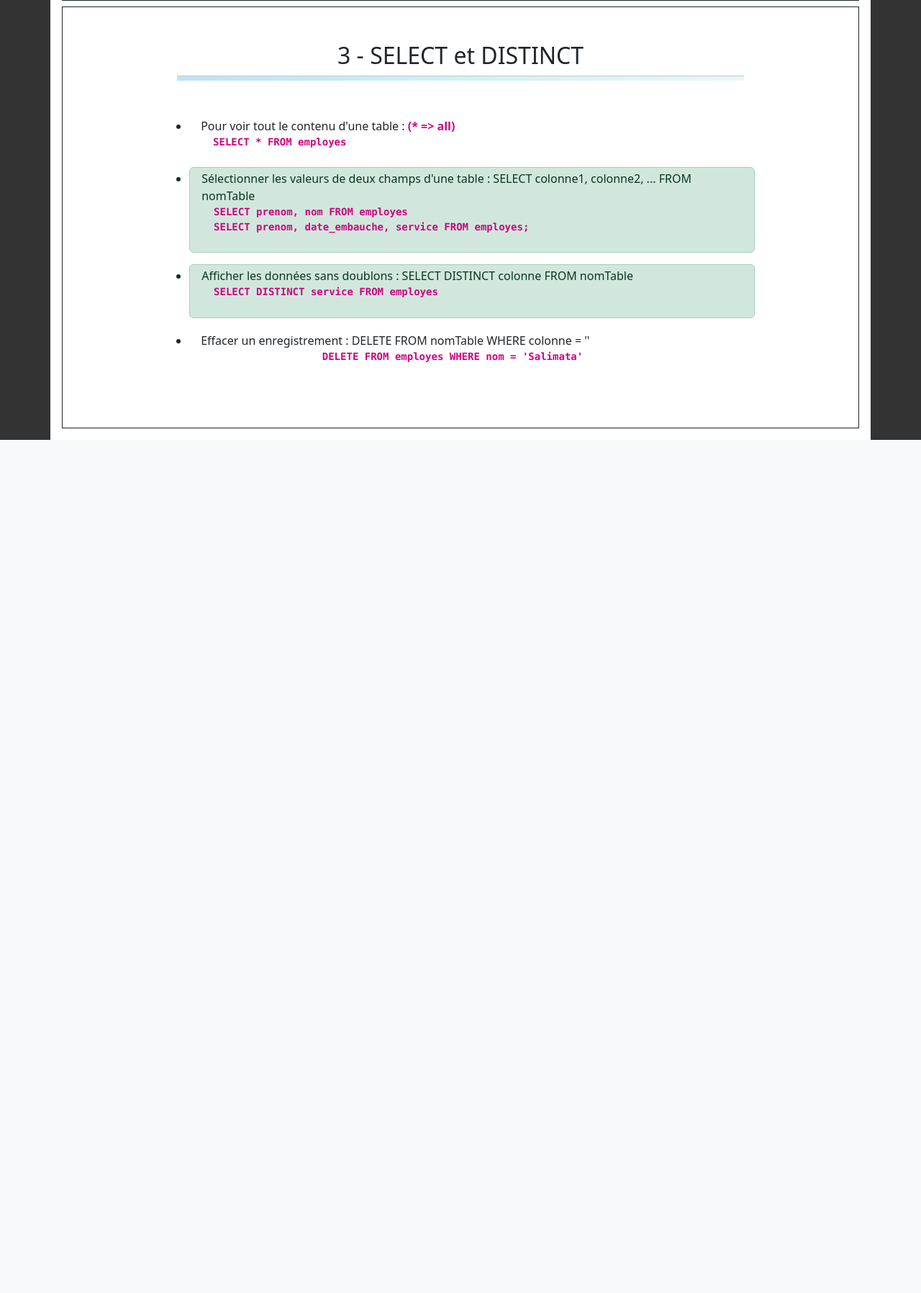
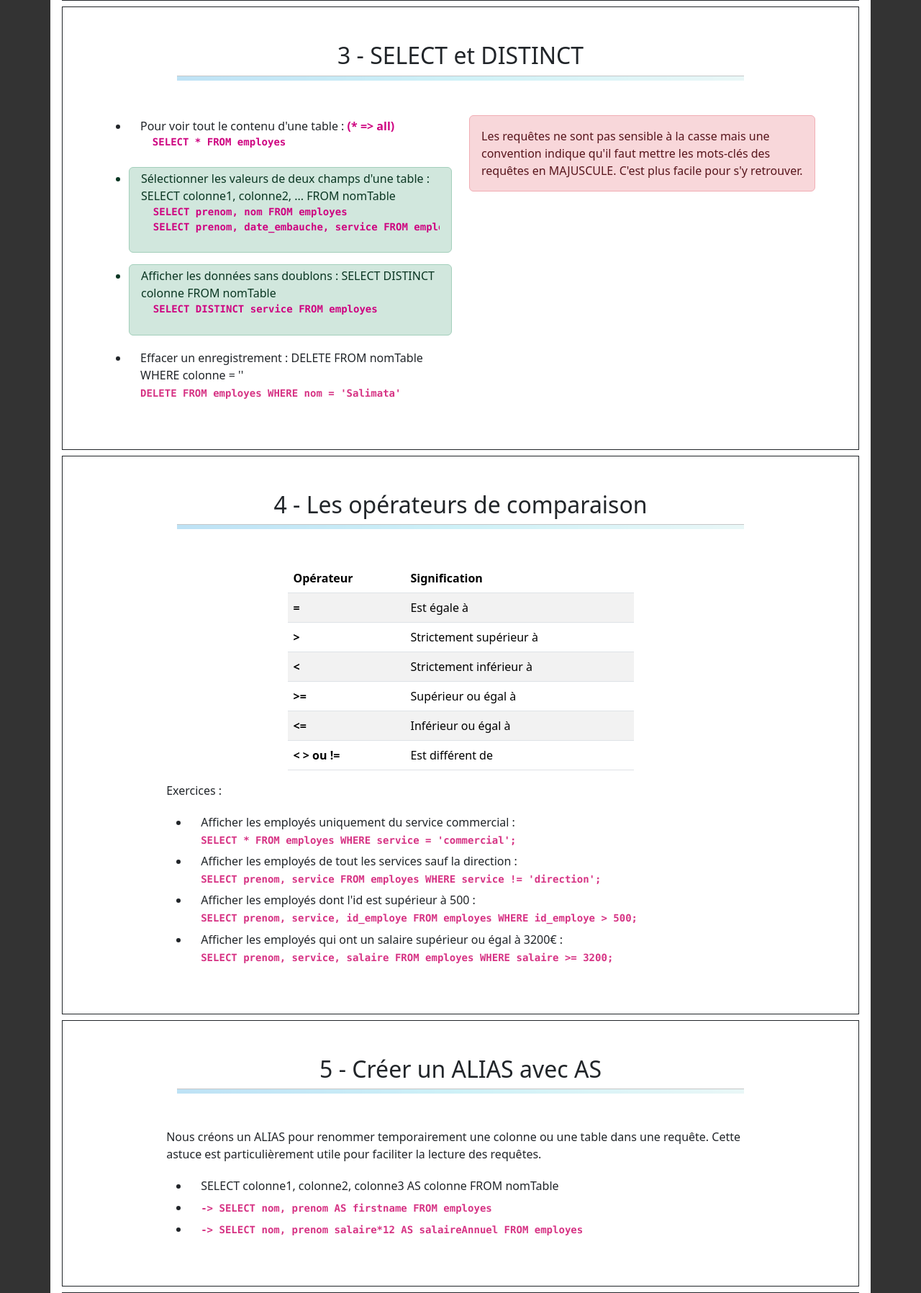
Before and after one commit to Axel-Gransart/10MentionWeb_Back, a PHP site: page /clause_sql.html in a window 1280 px wide. Shown: the part 1563-3359 px from the top of the page at 72% size. Before the commit the page ends 2174 px from the top, so only its background shows below. Run offline with PHP 8.4, Linux system fonts and the light colour scheme.

Commit message:
avance dossier SQL

```diff
--- a/01_SQL/clause_sql.html
+++ b/01_SQL/clause_sql.html
@@ -1,28 +1,32 @@
 <!doctype html>
 <html lang="fr">
+
 <head>
   <!-- Required meta tags -->
   <meta charset="utf-8" />
   <meta name="viewport" content="width=device-width, initial-scale=1, shrink-to-fit=no" />
   <!-- Bootstrap CSS v5.2.1 -->
-    <link href="https://cdn.jsdelivr.net/npm/bootstrap@5.3.2/dist/css/bootstrap.min.css" rel="stylesheet" integrity="sha384-T3c6CoIi6uLrA9TneNEoa7RxnatzjcDSCmG1MXxSR1GAsXEV/Dwwykc2MPK8M2HN" crossorigin="anonymous" />
+  <link href="https://cdn.jsdelivr.net/npm/bootstrap@5.3.2/dist/css/bootstrap.min.css" rel="stylesheet"
+    integrity="sha384-T3c6CoIi6uLrA9TneNEoa7RxnatzjcDSCmG1MXxSR1GAsXEV/Dwwykc2MPK8M2HN" crossorigin="anonymous" />
 
   <link rel="stylesheet" href="assets/css/style.css">
   <title>clauses SQL</title>
 </head>
+
 <body>
   <header>
     <nav class="navbar navbar-expand-sm navbar-light bg-light  border-bottom border-dark">
       <div class="container-fluid">
         <a class="navbar-brand" href="#"><img src="assets/img/logo.png" alt="logo"></a>
-             <button class="navbar-toggler d-lg-none" type="button" data-bs-toggle="collapse" data-bs-target="#collapsibleNavId" aria-controls="collapsibleNavId"
-                  aria-expanded="false" aria-label="Toggle navigation">
+        <button class="navbar-toggler d-lg-none" type="button" data-bs-toggle="collapse"
+          data-bs-target="#collapsibleNavId" aria-controls="collapsibleNavId" aria-expanded="false"
+          aria-label="Toggle navigation">
           <span class="navbar-toggler-icon"></span>
         </button>
         <div class="collapse navbar-collapse" id="collapsibleNavId">
           <ul class="navbar-nav me-auto mt-2 mt-lg-0">
             <li class="nav-item">
-                            <a class="nav-link" href="index.html" >Acronyme</a>
+              <a class="nav-link" href="index.html">Acronyme</a>
             </li>
             <li class="nav-item">
               <a class="nav-link" href="cours.html">cours</a>
@@ -47,10 +51,18 @@
         </div>
         <div class="col-sm-12 col-lg-10 mx-auto mt-5">
           <ul>
-              <li>Créer une BDD : <strong><pre>  CREATE DATABASE IF NOT EXISTS nomBdd</pre></strong></li>
-              <li>Supprimer une BDD : <strong><pre>  DROP DATABASE IF EXISTS nomBdd</pre></strong></li>
-              <li>Observer la description d'une table : <strong><pre>  DESC nomTable</pre></strong></li>
-              <li>Voir les BDD dans le serveur : <strong><pre>  SHOW DATABASES</pre></strong></li>
+            <li>Créer une BDD : <strong>
+                <pre>  CREATE DATABASE IF NOT EXISTS nomBdd</pre>
+              </strong></li>
+            <li>Supprimer une BDD : <strong>
+                <pre>  DROP DATABASE IF EXISTS nomBdd</pre>
+              </strong></li>
+            <li>Observer la description d'une table : <strong>
+                <pre>  DESC nomTable</pre>
+              </strong></li>
+            <li>Voir les BDD dans le serveur : <strong>
+                <pre>  SHOW DATABASES</pre>
+              </strong></li>
           </ul>
         </div>
       </div>
@@ -62,7 +74,9 @@
         </div>
         <div class="col-sm-12 col-lg-10 mx-auto mt-5">
           <ul>
-              <li>Créer une BDD 'entreprise' : <strong><pre>  CREATE DATABASE IF NOT EXISTS entreprise</pre></strong></li>
+            <li>Créer une BDD 'entreprise' : <strong>
+                <pre>  CREATE DATABASE IF NOT EXISTS entreprise</pre>
+              </strong></li>
             <li>Créer une table dans la BDD entreprise : <br>
               <strong>
                 <pre>
@@ -98,7 +112,8 @@
                   </pre>
               </strong>
             </li>
-              <li>Syntaxe alternative : ne permet pas d'insérer plusieurs séries de valeurs en une seule requête, contrairement à la syntaxe de base (au dessus)
+            <li>Syntaxe alternative : ne permet pas d'insérer plusieurs séries de valeurs en une seule requête,
+              contrairement à la syntaxe de base (au dessus)
               <strong>
                 <pre>
   INSERT INTO employes SET id_employe = 900, prenom = 'Sahar', nom = 'FERCHICHI',
@@ -122,7 +137,7 @@
           <h2 class="text-center">3 - SELECT et DISTINCT</h2>
           <hr>
         </div>
-          <div class="col-sm-12 col-lg-10 mx-auto mt-5">
+        <div class="col-sm-12 col-md-6 mx-auto mt-5">
           <ul>
             <li>Pour voir tout le contenu d'une table :
               <strong>(* => all)
@@ -131,7 +146,8 @@
                   </pre>
               </strong>
             </li>
-              <li class="alert alert-success ">Sélectionner les valeurs de deux champs d'une table : SELECT colonne1, colonne2, ... FROM nomTable
+            <li class="alert alert-success ">Sélectionner les valeurs de deux champs d'une table : SELECT colonne1,
+              colonne2, ... FROM nomTable
               <strong>
                 <pre>
   SELECT prenom, nom FROM employes
@@ -146,34 +162,202 @@
                   </pre>
               </strong>
             </li>
-              <li>Effacer un enregistrement : DELETE FROM nomTable WHERE colonne = ''
+            <li>Effacer un enregistrement : DELETE FROM nomTable WHERE colonne = '' <br>
               <strong>
-                  <pre>
+                <code>
                     DELETE FROM employes WHERE nom = 'Salimata'
-                  </pre>
+                  </code>
+              </strong>
+            </li>
+          </ul>
+        </div>
+        <div class="col-sm-12 col-md-6 mx-auto mt-5">
+          <p class="alert alert-danger">
+            Les requêtes ne sont pas sensible à la casse mais une convention indique qu'il faut mettre les mots-clés des
+            requêtes en MAJUSCULE. C'est plus facile pour s'y retrouver.
+          </p>
+        </div>
+      </div>
+
+      <div class="row border border-dark p-5 m-2">
+        <div class="col-sm-12">
+          <h2 class="text-center">4 - Les opérateurs de comparaison</h2>
+          <hr>
+        </div>
+        <div class="col-sm-12 col-md-6 mx-auto mt-5">
+          <table class="table table-striped table-hover">
+            <thead>
+              <tr>
+                <th scope="col">Opérateur</th>
+                <th scope="col">Signification</th>
+              </tr>
+            </thead>
+            <tbody>
+              <tr>
+                <th scope="row">=</th>
+                <td> Est égale à </td>
+              </tr>
+              <tr>
+                <th scope="row">&gt;</th>
+                <td>Strictement supérieur à </td>
+              </tr>
+              <tr>
+                <th scope="row">&lt;</th>
+                <td> Strictement inférieur à</td>
+              </tr>
+              <tr>
+                <th scope="row">&gt;=</th>
+                <td>Supérieur ou égal à </td>
+              </tr>
+              <tr>
+                <th scope="row">&lt;=</th>
+                <td> Inférieur ou égal à </td>
+              </tr>
+              <tr>
+                <th scope="row">&lt; &gt; ou !=</th>
+                <td>Est différent de </td>
+              </tr>
+            </tbody>
+          </table>
+        </div>
+        <div class="col-md-10 mx-auto">
+          <p>Exercices :
+            <ul>
+              <li>Afficher les employés uniquement du service commercial : <br>
+                <strong>
+                  <code>
+                    SELECT * FROM employes WHERE service = 'commercial';
+                  </code>
+                </strong>
+              </li>
+              <li>Afficher les employés de tout les services sauf la direction : <br>
+                <strong>
+                  <code>
+                    SELECT prenom, service FROM employes WHERE service != 'direction';
+                  </code>
+                </strong>
+              </li>
+              <li>Afficher les employés dont l'id est supérieur à 500 : <br>
+                <strong>
+                  <code>
+                    SELECT prenom, service, id_employe FROM employes WHERE id_employe > 500;
+                  </code>
+                </strong>
+              </li>
+              <li>Afficher les employés qui ont un salaire supérieur ou égal à 3200€ : <br>
+                <strong>
+                  <code>
+                    SELECT prenom, service, salaire FROM employes WHERE salaire >= 3200;
+                  </code>
+                </strong>
+              </li>
+            </ul>
+          </p>
+        </div>
+      </div>
+
+      <div class="row border border-dark p-5 m-2">
+        <div class="col-sm-12">
+          <h2 class="text-center">5 - Créer un ALIAS avec AS</h2>
+          <hr>
+        </div>
+        <div class="col-sm-12 col-md-10 mx-auto mt-5">
+          <p>Nous créons un ALIAS pour renommer temporairement une colonne ou une table dans une requête. Cette astuce est particulièrement utile pour faciliter la lecture des requêtes.</p>
+          <ul>
+            <li>SELECT colonne1, colonne2, colonne3 AS colonne FROM nomTable</li>
+            <li>
+              <strong>
+                <code>
+                  -> SELECT nom, prenom AS firstname FROM employes
+                </code>
+              </strong>
+            </li>
+            <li>
+              <strong>
+                <code>
+                  -> SELECT nom, prenom salaire*12 AS salaireAnnuel FROM employes
+                </code>
               </strong>
             </li>
           </ul>
         </div>
       </div>
 
+      <div class="row border border-dark p-5 m-2">
+        <div class="col-sm-12">
+          <h2 class="text-center">6 - Les conditions et le conditions multiples</h2>
+          <hr>
+        </div>
+        <div class="col-sm-12 col-md-10 mx-auto mt-5">
+          <h6 class="text-center"> Le mot-clef <em>WHERE</em> (à condition que)</h6>
+          <ul>
+            <li class="alert alert-success"> Nous cherchons avec une condition une partie des données : <br>
+              <strong>
+                <code>
+                  SELECT colonne, colonne FROM table WHERE colonne = 'donnée'
+                </code>
+              </strong>
+            </li>
+            <li>Ici, nous cherchons à afficher les personnes dont le sexe est masculin : <br>
+              <strong>
+                <code>
+                  SELECT nom, prenom, sexe FROM employes WHERE sexe = 'm'
+                </code>
+              </strong>
+            </li>
+            <li>Trouver la personne qui gagne 7000€ : <br>
+              <strong>
+                <code>
+                  SELECT nom, prenom, salaire FROM employes WHERE salaire = 7000
+                </code>
+              </strong>
+            </li>
+          </ul>
+        </div>
+        <div class="col-sm-12 col-md-10 mx-auto mt-5">
+          <h6 class="text-center"> Le mot-clef <em>WHERE</em> avec différents champs, différentes valeurs et AND</h6>
+          <ul>
+            <li>Nous cherchons l'employé qui gagne 5000€ et dont le service est comptabilité <br>
+              <strong>
+                <code>
+                  -> SELECT * FROM employes WHERE salaire = 5000 AND service = 'comptabilité'
+                </code>
+              </strong>
+            </li>
+          </ul>
+        </div>
+      </div>
+      <div class="col-sm-12 col-md-10 mx-auto mt-5">
+        <h6 class="text-center"> Le mot-clef <em>WHERE</em> avec différents champs, différentes valeurs et OR</h6>
+        <ul>
+          <li>Nous cherchons les employés qui gagnent un salaire égal à 5000€ et inférieur ou égal à 2000€ : <br>
+            <strong>
+              <code>
+                -> SELECT prenom, nom, salaire FROM employes WHERE salaire = 5000 OR salaire &lt;= 2000
+              </code>
+            </strong>
+          </li>
+        </ul>
+      </div>
+    </div>
+
+
+
+
+
     </main>
-
   </div>
   <footer>
     <!-- place footer here -->
   </footer>
   <!-- Bootstrap JavaScript Libraries -->
-    <script
-      src="https://cdn.jsdelivr.net/npm/@popperjs/core@2.11.8/dist/umd/popper.min.js"
+  <script src="https://cdn.jsdelivr.net/npm/@popperjs/core@2.11.8/dist/umd/popper.min.js"
     integrity="sha384-I7E8VVD/ismYTF4hNIPjVp/Zjvgyol6VFvRkX/vR+Vc4jQkC+hVqc2pM8ODewa9r"
-      crossorigin="anonymous"
-    ></script>
+    crossorigin="anonymous"></script>
 
-    <script
-      src="https://cdn.jsdelivr.net/npm/bootstrap@5.3.2/dist/js/bootstrap.min.js"
+  <script src="https://cdn.jsdelivr.net/npm/bootstrap@5.3.2/dist/js/bootstrap.min.js"
     integrity="sha384-BBtl+eGJRgqQAUMxJ7pMwbEyER4l1g+O15P+16Ep7Q9Q+zqX6gSbd85u4mG4QzX+"
-      crossorigin="anonymous"
-    ></script>
+    crossorigin="anonymous"></script>
 </body>
+
 </html>
```
Also changed, not shown: 01_SQL/assets/css/style.css (line endings or trailing spaces). Lines whose indentation alone changed are shown as unchanged.
